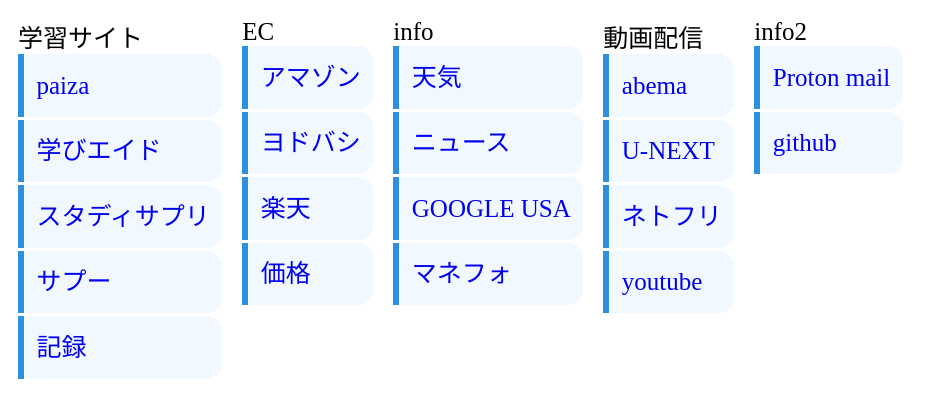
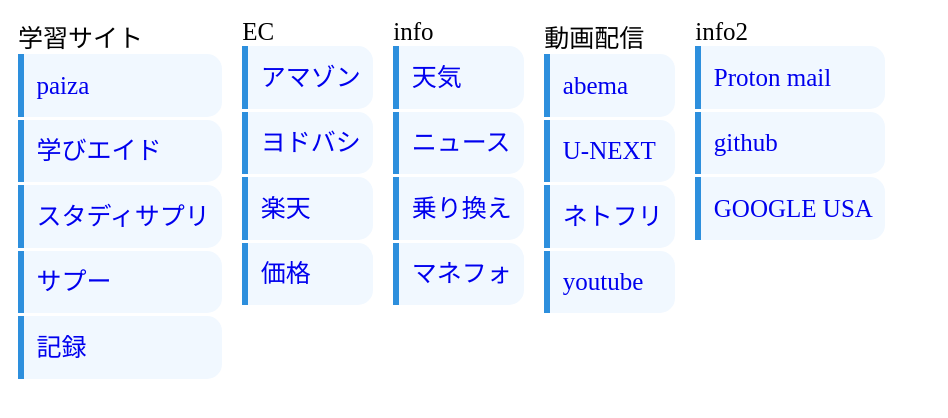
Before and after one commit to nyanchu1234/test_linkpage, a plain HTML site: page index.html in a window 1280 px wide. Shown: the whole page, without its empty margins (0-948 px from the left). Drawn offline with Linux system fonts and the light colour scheme.

Commit message:
Update index.html

```diff
--- a/index.html
+++ b/index.html
@@ -29,7 +29,7 @@
     <ul class="my_info">info
         <li><a href="https://weathernews.jp/onebox/tenki/kanto/" target="_blank">天気</a></li>
         <li><a href="https://news.google.com/home?hl=ja&gl=JP&ceid=JP:ja" target="_blank">ニュース</a></li>
-        <li><a href="https://www.google.com/?gl=us&hl=en&gws_rd=cr&pws=0" target="_blank">GOOGLE USA</a></li>
+        <li><a href="https://transit.yahoo.co.jp/" target="_blank">乗り換え</a></li>
         <li><a href="https://moneyforward.com/" target="_blank">マネフォ</a></li>
       </ul>
 
@@ -42,6 +42,7 @@
     <ul class="my_info2">info2
         <li><a href="https://mail.proton.me/u/0/inbox"  target="_blank">Proton mail</a></li>
         <li><a href="https://github.com/" target="_blank">github</a></li>
+        <li><a href="https://www.google.com/?gl=us&hl=en&gws_rd=cr&pws=0" target="_blank">GOOGLE USA</a></li>
     </ul>
 
 
```
